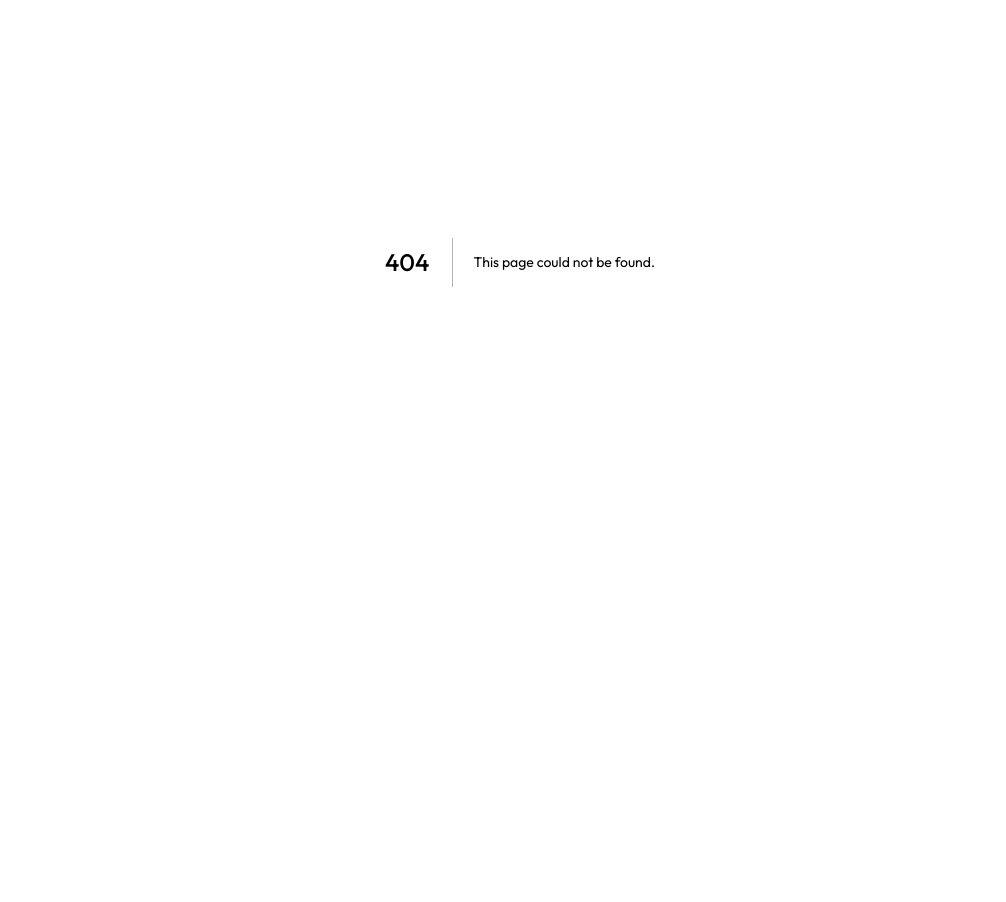
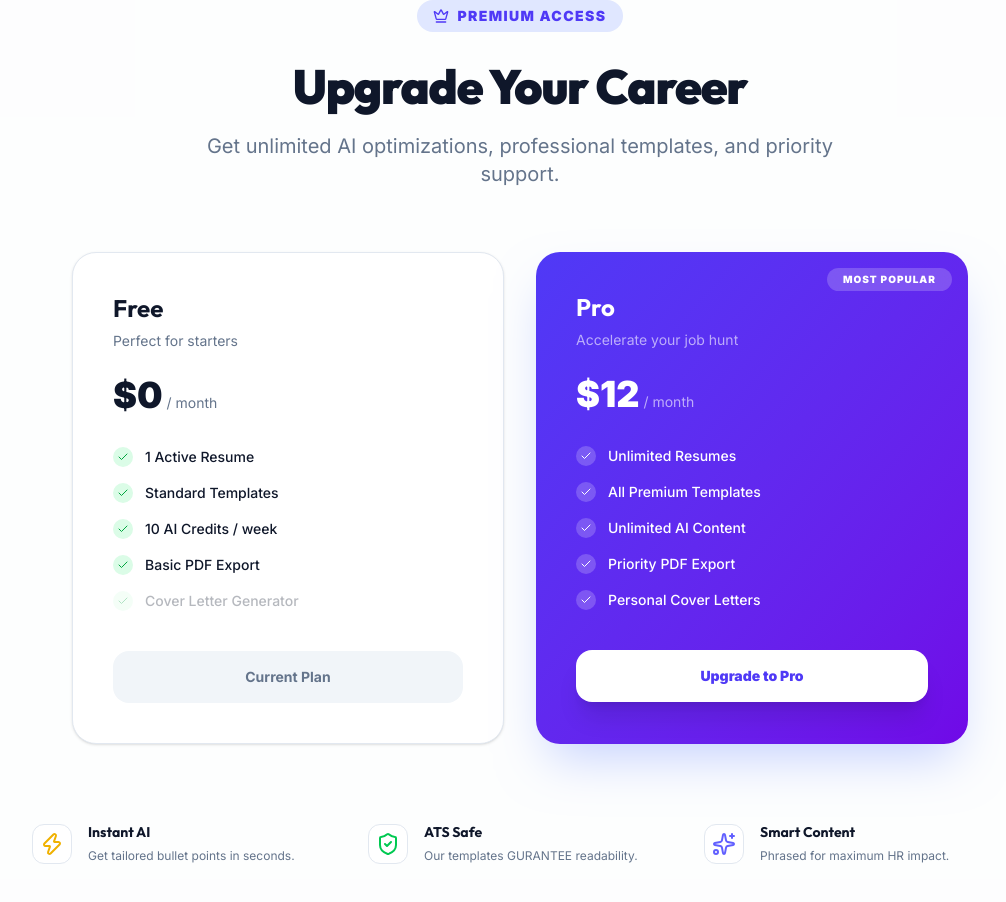
Before and after one commit to jpaulinm72-hue/aicvbuilder, a Next.js app: page /dashboard/subscription in a window 1280 px wide. Before the commit this address had no page. Shown: the part 138-1040 px from the top of the page, without its empty margins (120-1126 px from the left). Before the commit the page ends 800 px from the top, so only its background shows below. Built offline with nearby package versions, Linux system fonts and the light colour scheme; no server answers.

Commit message:
Fix 404 by adding Account and Subscription pages

```diff
--- /dev/null
+++ b/src/app/dashboard/account/page.js
@@ -0,0 +1,129 @@
+'use client'
+
+import { useState, useEffect } from 'react'
+import Navbar from '@/components/shared/Navbar'
+import { User, Mail, Shield, Bell, CreditCard, ChevronRight, LogOut } from 'lucide-react'
+import { createClient } from '@/lib/supabase/client'
+import { useRouter } from 'next/navigation'
+
+export default function AccountPage() {
+  const [user, setUser] = useState(null)
+  const [loading, setLoading] = useState(true)
+  const supabase = createClient()
+  const router = useRouter()
+
+  useEffect(() => {
+    const getUser = async () => {
+      const { data: { user } } = await supabase.auth.getUser()
+      setUser(user)
+      setLoading(false)
+    }
+    getUser()
+  }, [])
+
+  const handleSignOut = async () => {
+    await supabase.auth.signOut()
+    router.push('/')
+  }
+
+  if (loading) {
+    return (
+      <div className="min-h-screen bg-accent/30 flex items-center justify-center">
+        <div className="animate-spin rounded-full h-8 w-8 border-2 border-primary border-t-transparent"></div>
+      </div>
+    )
+  }
+
+  return (
+    <div className="min-h-screen bg-accent/30">
+      <Navbar />
+
+      <main className="max-w-4xl mx-auto px-6 py-12">
+        <header className="mb-12">
+          <h1 className="text-4xl font-black tracking-tight">Account Settings</h1>
+          <p className="text-muted-foreground mt-2">Manage your professional profile and application preferences.</p>
+        </header>
+
+        <div className="grid gap-8">
+          {/* Profile Section */}
+          <section className="bg-white rounded-3xl border border-border overflow-hidden shadow-sm">
+             <div className="p-8 border-b border-border flex items-center gap-6">
+                <div className="h-20 w-20 rounded-2xl bg-primary/10 flex items-center justify-center text-primary">
+                   <User size={40} />
+                </div>
+                <div>
+                   <h2 className="text-xl font-bold">{user?.user_metadata?.full_name || 'User'}</h2>
+                   <p className="text-muted-foreground">{user?.email}</p>
+                   <span className="inline-block mt-2 px-3 py-1 bg-green-100 text-green-600 text-[10px] font-black uppercase tracking-widest rounded-full">
+                      Free Plan
+                   </span>
+                </div>
+             </div>
+
+             <div className="p-4 space-y-1">
+                <SettingsLink
+                  icon={<User size={18} className="text-blue-500" />}
+                  label="Edit Profile"
+                  desc="Update your name and personal details"
+                />
+                <SettingsLink
+                  icon={<Mail size={18} className="text-purple-500" />}
+                  label="Email Settings"
+                  desc={user?.email}
+                />
+                <SettingsLink
+                  icon={<Shield size={18} className="text-green-500" />}
+                  label="Security"
+                  desc="Password and 2FA settings"
+                />
+             </div>
+          </section>
+
+          {/* Subscription Section */}
+          <section className="bg-white rounded-3xl border border-border overflow-hidden shadow-sm">
+             <div className="p-4 space-y-1">
+                <SettingsLink
+                  icon={<CreditCard size={18} className="text-orange-500" />}
+                  label="Subscription & Billing"
+                  desc="Manage your pro plan and invoices"
+                  href="/dashboard/subscription"
+                />
+                <SettingsLink
+                  icon={<Bell size={18} className="text-yellow-500" />}
+                  label="Notifications"
+                  desc="Configure email and app alerts"
+                />
+             </div>
+          </section>
+
+          {/* Danger Zone */}
+          <section className="flex justify-center pt-4">
+             <button
+               onClick={handleSignOut}
+               className="flex items-center gap-2 text-sm font-bold text-red-500 hover:bg-red-50 px-6 py-3 rounded-2xl transition-all"
+             >
+                <LogOut size={18} /> Sign Out of Account
+             </button>
+          </section>
+        </div>
+      </main>
+    </div>
+  )
+}
+
+function SettingsLink({ icon, label, desc, href = '#' }) {
+  return (
+    <a href={href} className="flex items-center justify-between p-4 rounded-2xl hover:bg-muted transition-all group">
+       <div className="flex items-center gap-4">
+          <div className="h-10 w-10 rounded-xl bg-accent flex items-center justify-center group-hover:bg-white transition-colors">
+             {icon}
+          </div>
+          <div>
+             <p className="text-sm font-bold">{label}</p>
+             <p className="text-xs text-muted-foreground">{desc}</p>
+          </div>
+       </div>
+       <ChevronRight size={18} className="text-muted-foreground group-hover:translate-x-1 transition-transform" />
+    </a>
+  )
+}
--- /dev/null
+++ b/src/app/dashboard/subscription/page.js
@@ -0,0 +1,100 @@
+'use client'
+
+import Navbar from '@/components/shared/Navbar'
+import { Check, Sparkles, Zap, ShieldCheck, Crown } from 'lucide-react'
+import Link from 'next/link'
+
+export default function SubscriptionPage() {
+  return (
+    <div className="min-h-screen bg-accent/30">
+      <Navbar />
+
+      <main className="max-w-5xl mx-auto px-6 py-16">
+        <header className="text-center mb-16">
+          <div className="inline-flex items-center gap-2 rounded-full bg-indigo-100 px-4 py-1.5 text-sm font-black text-indigo-600 uppercase tracking-widest mb-6">
+            <Crown size={16} /> Premium Access
+          </div>
+          <h1 className="text-5xl font-black tracking-tight mb-4">Upgrade Your Career</h1>
+          <p className="text-muted-foreground text-xl max-w-2xl mx-auto">
+            Get unlimited AI optimizations, professional templates, and priority support.
+          </p>
+        </header>
+
+        <div className="grid md:grid-cols-2 gap-8 max-w-4xl mx-auto">
+          {/* Free Plan */}
+          <div className="bg-white rounded-3xl border border-border p-10 shadow-sm relative overflow-hidden">
+             <h2 className="text-2xl font-bold mb-2">Free</h2>
+             <p className="text-muted-foreground text-sm mb-6">Perfect for starters</p>
+             <div className="text-4xl font-black mb-8">$0<span className="text-sm text-muted-foreground font-normal"> / month</span></div>
+
+             <ul className="space-y-4 mb-10">
+                <FeatureItem text="1 Active Resume" checked />
+                <FeatureItem text="Standard Templates" checked />
+                <FeatureItem text="10 AI Credits / week" checked />
+                <FeatureItem text="Basic PDF Export" checked />
+                <FeatureItem text="Cover Letter Generator" />
+             </ul>
+
+             <button disabled className="w-full py-4 rounded-2xl bg-muted text-muted-foreground font-bold text-sm cursor-not-allowed">
+                Current Plan
+             </button>
+          </div>
+
+          {/* Pro Plan */}
+          <div className="bg-gradient-to-br from-indigo-600 to-violet-700 rounded-3xl p-10 shadow-2xl shadow-indigo-200 relative overflow-hidden text-white">
+             <div className="absolute top-0 right-0 p-4">
+                <div className="bg-white/20 backdrop-blur-md px-4 py-1 rounded-full text-[10px] font-black uppercase tracking-widest">Most Popular</div>
+             </div>
+
+             <h2 className="text-2xl font-bold mb-2">Pro</h2>
+             <p className="text-white/60 text-sm mb-6">Accelerate your job hunt</p>
+             <div className="text-4xl font-black mb-8">$12<span className="text-white/60 text-sm font-normal"> / month</span></div>
+
+             <ul className="space-y-4 mb-10">
+                <FeatureItem white text="Unlimited Resumes" checked />
+                <FeatureItem white text="All Premium Templates" checked />
+                <FeatureItem white text="Unlimited AI Content" checked />
+                <FeatureItem white text="Priority PDF Export" checked />
+                <FeatureItem white text="Personal Cover Letters" checked />
+             </ul>
+
+             <Link href="/api/stripe/checkout" className="block w-full py-4 rounded-2xl bg-white text-indigo-600 text-center font-black text-sm hover:bg-indigo-50 transition-all shadow-xl shadow-black/10 active:scale-95">
+                Upgrade to Pro
+             </Link>
+          </div>
+        </div>
+
+        <div className="mt-20 grid grid-cols-1 md:grid-cols-3 gap-8">
+           <SmallFeature icon={<Zap className="text-yellow-500" />} title="Instant AI" desc="Get tailored bullet points in seconds." />
+           <SmallFeature icon={<ShieldCheck className="text-green-500" />} title="ATS Safe" desc="Our templates GURANTEE readability." />
+           <SmallFeature icon={<Sparkles className="text-indigo-500" />} title="Smart Content" desc="Phrased for maximum HR impact." />
+        </div>
+      </main>
+    </div>
+  )
+}
+
+function FeatureItem({ text, checked = false, white = false }) {
+  return (
+    <li className={`flex items-center gap-3 text-sm font-medium ${white ? 'text-white' : 'text-foreground'} ${!checked ? 'opacity-30' : ''}`}>
+       <div className={`h-5 w-5 rounded-full flex items-center justify-center ${white ? 'bg-white/20' : 'bg-green-100'}`}>
+          <Check size={12} className={white ? 'text-white' : 'text-green-600'} />
+       </div>
+       {text}
+    </li>
+  )
+}
+
+function SmallFeature({ icon, title, desc }) {
+  return (
+    <div className="flex gap-4 items-start">
+       <div className="h-10 w-10 rounded-xl bg-white border border-border flex items-center justify-center flex-shrink-0">
+          {icon}
+       </div>
+       <div>
+          <h4 className="font-bold text-sm mb-1">{title}</h4>
+          <p className="text-xs text-muted-foreground leading-relaxed">{desc}</p>
+       </div>
+    </div>
+  )
+}
```
